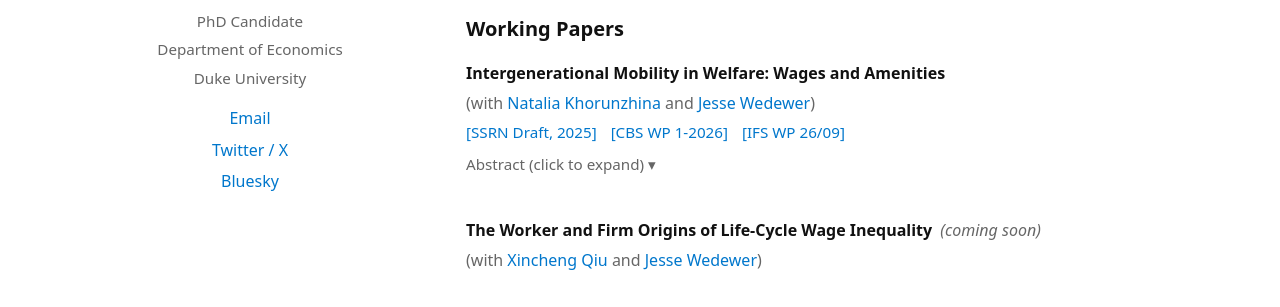
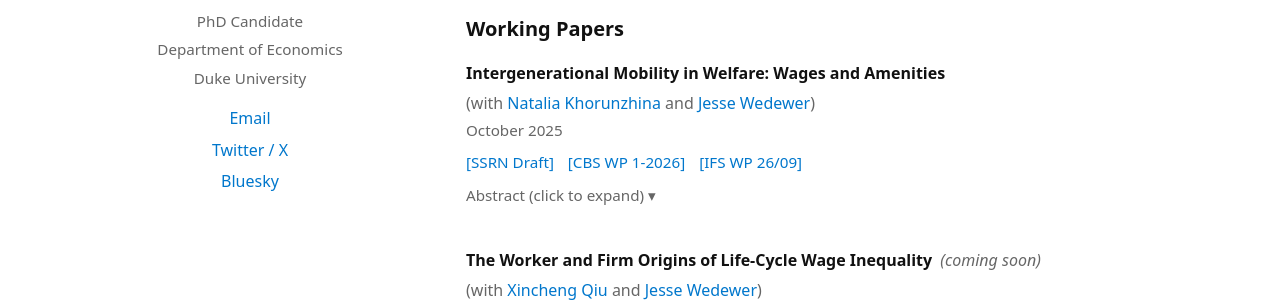
Before and after one commit to Runling98/Runling98.github.io, a plain HTML site: page index.html in a window 1280 px wide. Shown: the part 588-895 px from the top of the page. Drawn offline with Linux system fonts and the light colour scheme.

Commit message:
Add date line under paper authors

```diff
--- a/index.html
+++ b/index.html
@@ -101,7 +101,8 @@
   .paper-title a:hover{color:var(--blue-link)}
   .paper-title .status{font-weight:400; font-style:italic; color:var(--muted); margin-left:4px}
   .paper-meta{color:var(--muted); display:block; margin-top:4px}
-  .paper-links{margin-top:4px; font-size:.95rem}
+  .paper-date{color:var(--muted); display:block; margin-top:2px; font-size:.95rem}
+  .paper-links{margin-top:8px; font-size:.95rem}
   .paper-links a{margin-right:10px}
   details{margin-top:8px}
   details>summary{
@@ -194,8 +195,9 @@
               <a href="https://dx.doi.org/10.2139/ssrn.5982736" target="_blank" rel="noopener">Intergenerational Mobility in Welfare: Wages and Amenities</a>
             </span>
             <span class="paper-meta">(with <a href="https://sites.google.com/view/natalia-khorunzhina" target="_blank" rel="noopener">Natalia Khorunzhina</a> and <a href="https://www.jessewedewer.com/" target="_blank" rel="noopener">Jesse Wedewer</a>)</span>
+            <span class="paper-date">October 2025</span>
             <div class="paper-links">
-              <a href="https://dx.doi.org/10.2139/ssrn.5982736" target="_blank" rel="noopener">[SSRN Draft, 2025]</a>
+              <a href="https://dx.doi.org/10.2139/ssrn.5982736" target="_blank" rel="noopener">[SSRN Draft]</a>
               <a href="https://research-api.cbs.dk/ws/portalfiles/portal/121368045/ECON_WP_1.pdf" target="_blank" rel="noopener">[CBS WP 1-2026]</a>
               <a href="https://ifs.org.uk/publications/intergenerational-mobility-welfare-wages-and-amenities" target="_blank" rel="noopener">[IFS WP 26/09]</a>
             </div>
```
